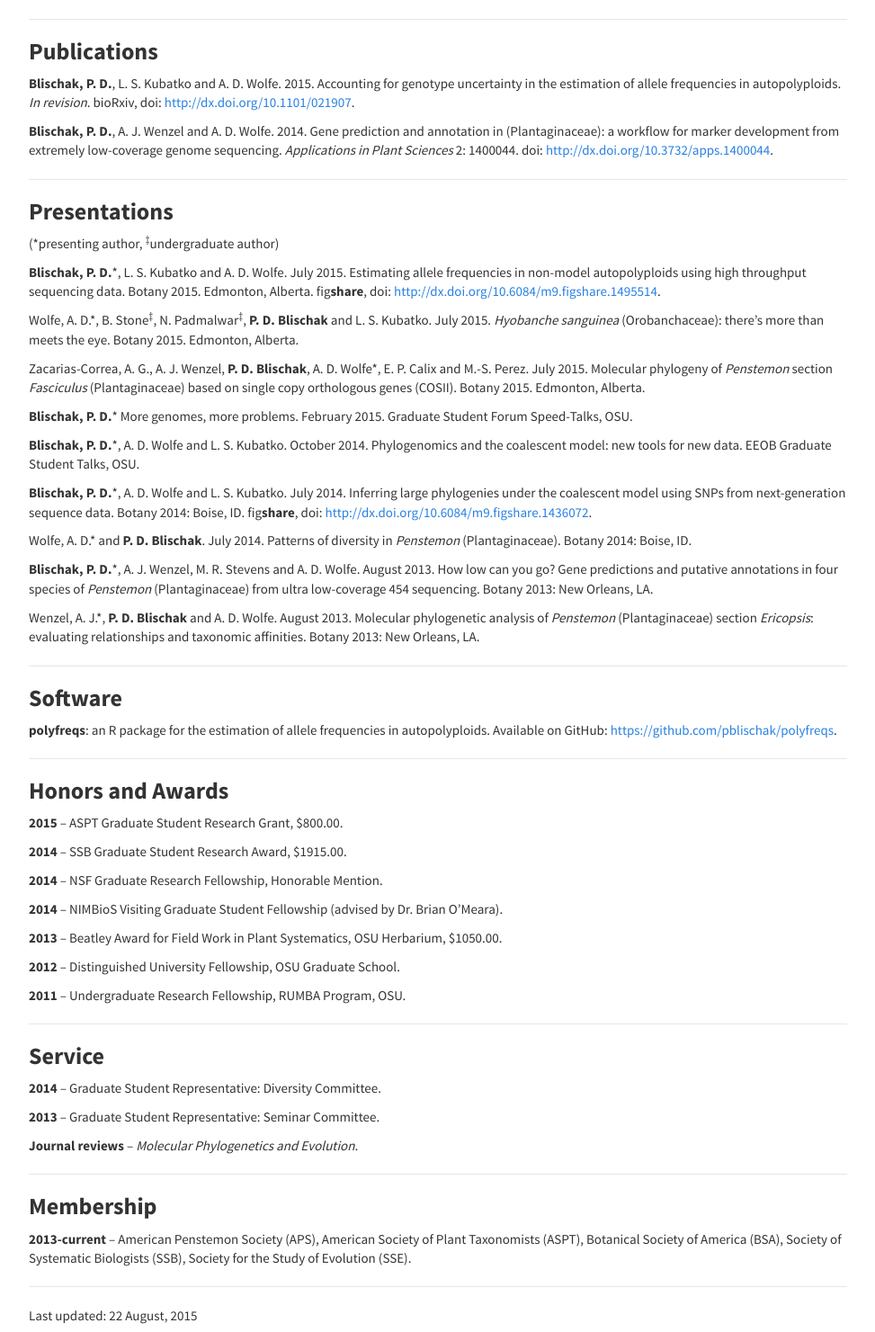
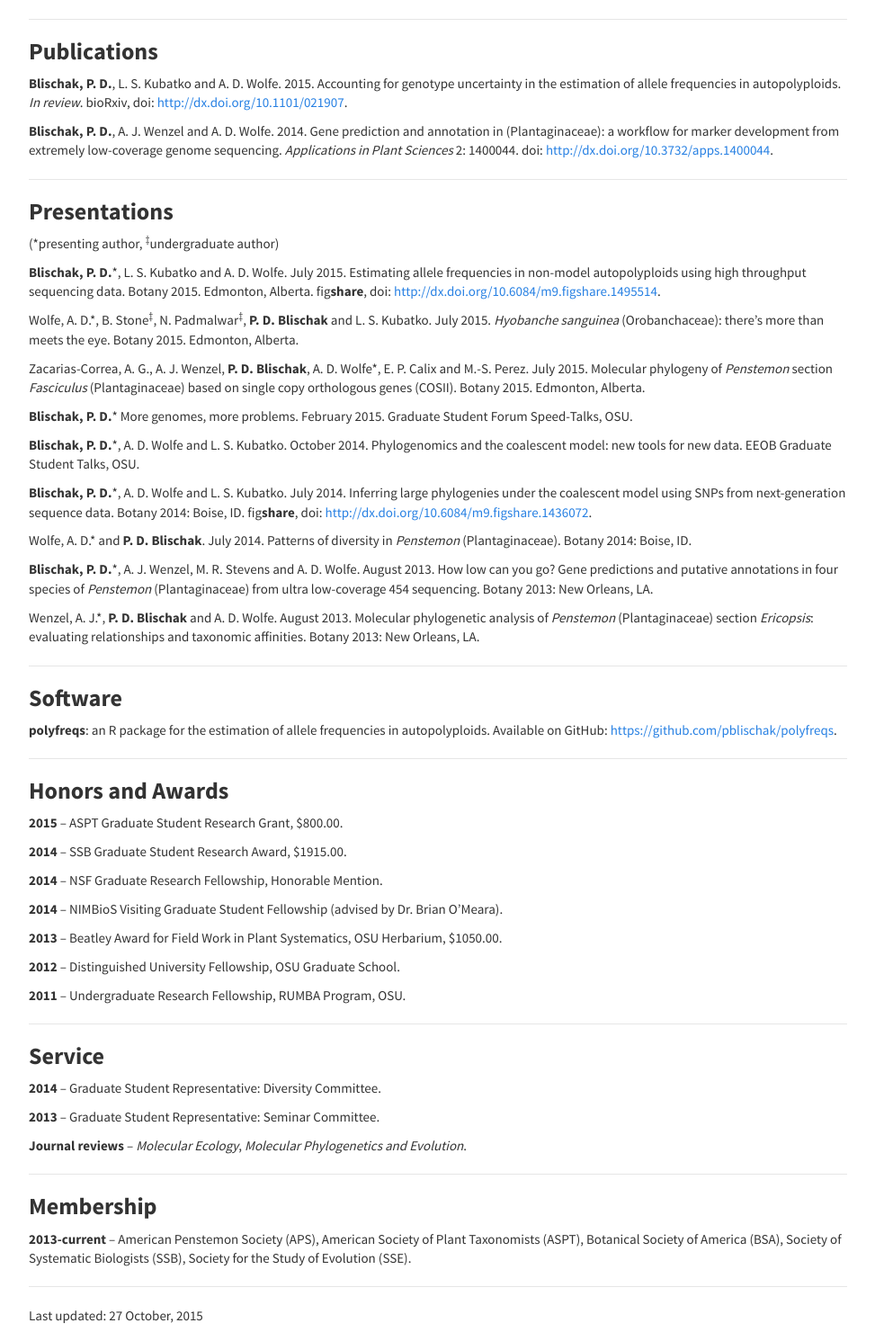
Before and after one commit to pblischak/pblischak.github.io, a Jekyll site: the page CV/cv.html, which Jekyll copies as it is, in a window 1280 px wide. Shown: the part 551-2032 px from the top of the page at 90% size, without its empty margins (153-1126 px from the left). Built offline with Jekyll 4.4.1, drawn with Linux system fonts in a browser that asks for light colours; formulas are drawn with MathJax 3.

Commit message:
updating cv and pub info

```diff
--- a/CV/cv.html
+++ b/CV/cv.html
@@ -85,7 +85,7 @@
 </div>
 <div id="publications" class="section level3">
 <h3><strong>Publications</strong></h3>
-<p><strong>Blischak, P. D.</strong>, L. S. Kubatko and A. D. Wolfe. 2015. Accounting for genotype uncertainty in the estimation of allele frequencies in autopolyploids. <em>In revision</em>. bioRxiv, doi: <a href="http://dx.doi.org/10.1101/021907" target="_blank">http://dx.doi.org/10.1101/021907</a>.</p>
+<p><strong>Blischak, P. D.</strong>, L. S. Kubatko and A. D. Wolfe. 2015. Accounting for genotype uncertainty in the estimation of allele frequencies in autopolyploids. <em>In review</em>. bioRxiv, doi: <a href="http://dx.doi.org/10.1101/021907" target="_blank">http://dx.doi.org/10.1101/021907</a>.</p>
 <p><strong>Blischak, P. D.</strong>, A. J. Wenzel and A. D. Wolfe. 2014. Gene prediction and annotation in  (Plantaginaceae): a workflow for marker development from extremely low-coverage genome sequencing. <em>Applications in Plant Sciences</em> 2: 1400044. doi: <a href="http://dx.doi.org/10.3732/apps.1400044" target="_blank">http://dx.doi.org/10.3732/apps.1400044</a>.</p>
 <hr />
 </div>
@@ -123,14 +123,14 @@
 <h3><strong>Service</strong></h3>
 <p><strong>2014</strong> – Graduate Student Representative: Diversity Committee.</p>
 <p><strong>2013</strong> – Graduate Student Representative: Seminar Committee.</p>
-<p><strong>Journal reviews</strong> – <em>Molecular Phylogenetics and Evolution</em>.</p>
+<p><strong>Journal reviews</strong> – <em>Molecular Ecology</em>, <em>Molecular Phylogenetics and Evolution</em>.</p>
 <hr />
 </div>
 <div id="membership" class="section level3">
 <h3><strong>Membership</strong></h3>
 <p><strong>2013-current</strong> – American Penstemon Society (APS), American Society of Plant Taxonomists (ASPT), Botanical Society of America (BSA), Society of Systematic Biologists (SSB), Society for the Study of Evolution (SSE).</p>
 <hr />
-<p>Last updated: 22 August, 2015</p>
+<p>Last updated: 27 October, 2015</p>
 </div>
 </div>
 
```
Also changed, not shown: Publications/index.md (+1 -1 lines).
